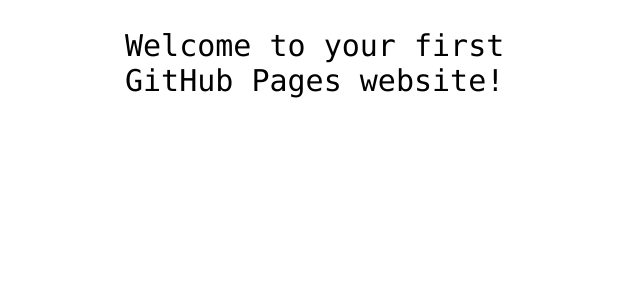
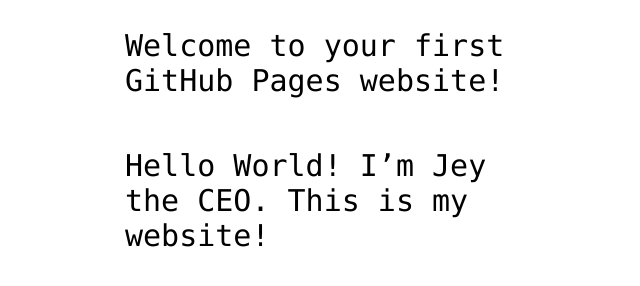
Before and after one commit to jeyj99/hello-world, a plain HTML site: page index.html in a window 1280 px wide. Shown: the part 360-646 px from the top of the page, without its empty margins (315-955 px from the left). Drawn offline with Linux system fonts and the light colour scheme.

Commit message:
Update index.html

```diff
--- a/index.html
+++ b/index.html
@@ -14,5 +14,8 @@
 <!-- Change this code here by copy and pasting your template on line 15 -->
 <p>Welcome to your first GitHub Pages website!</p>
 
+  <p>Hello World! I’m Jey the CEO. This is my website!</p>
+
+
 </body>
 </html>
```
